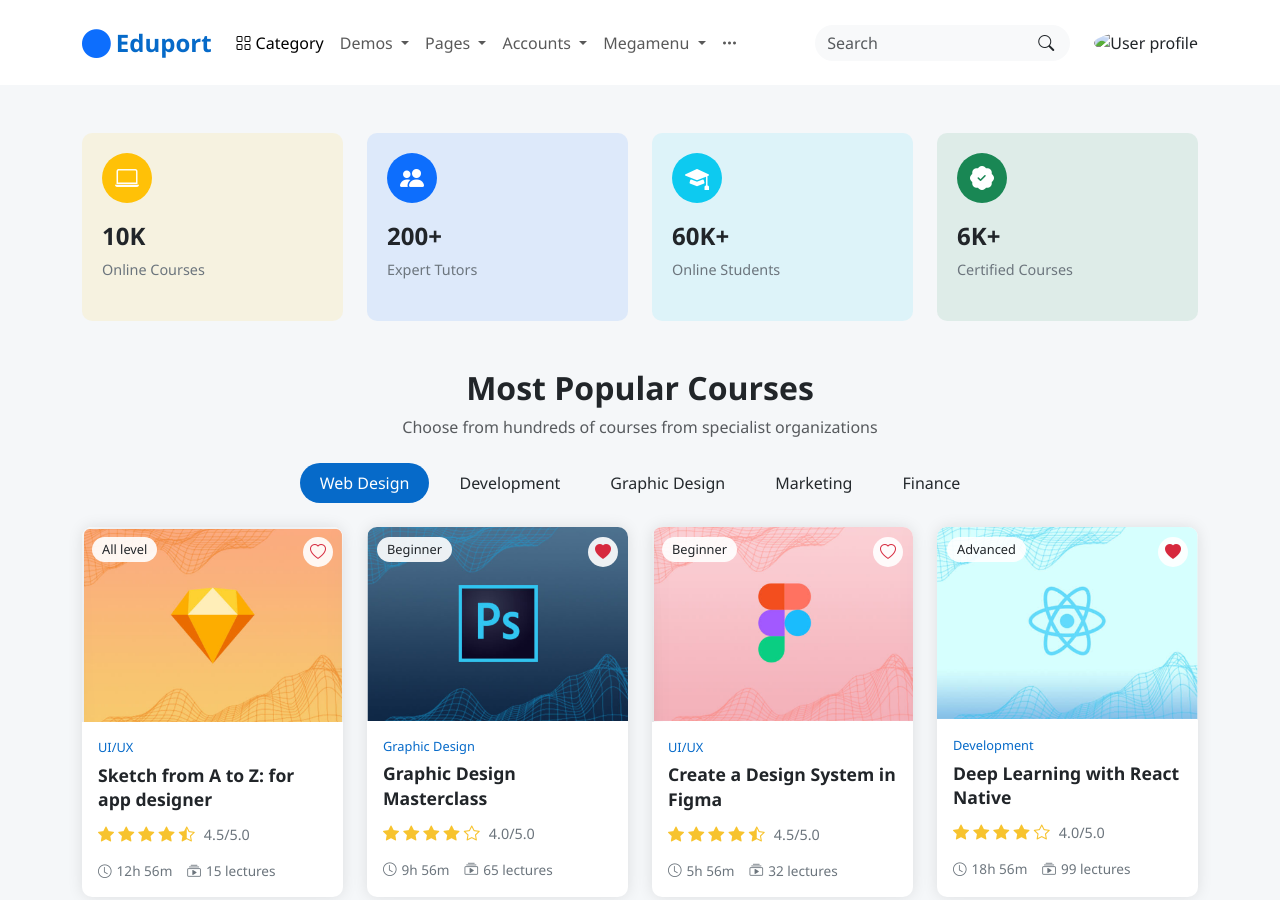
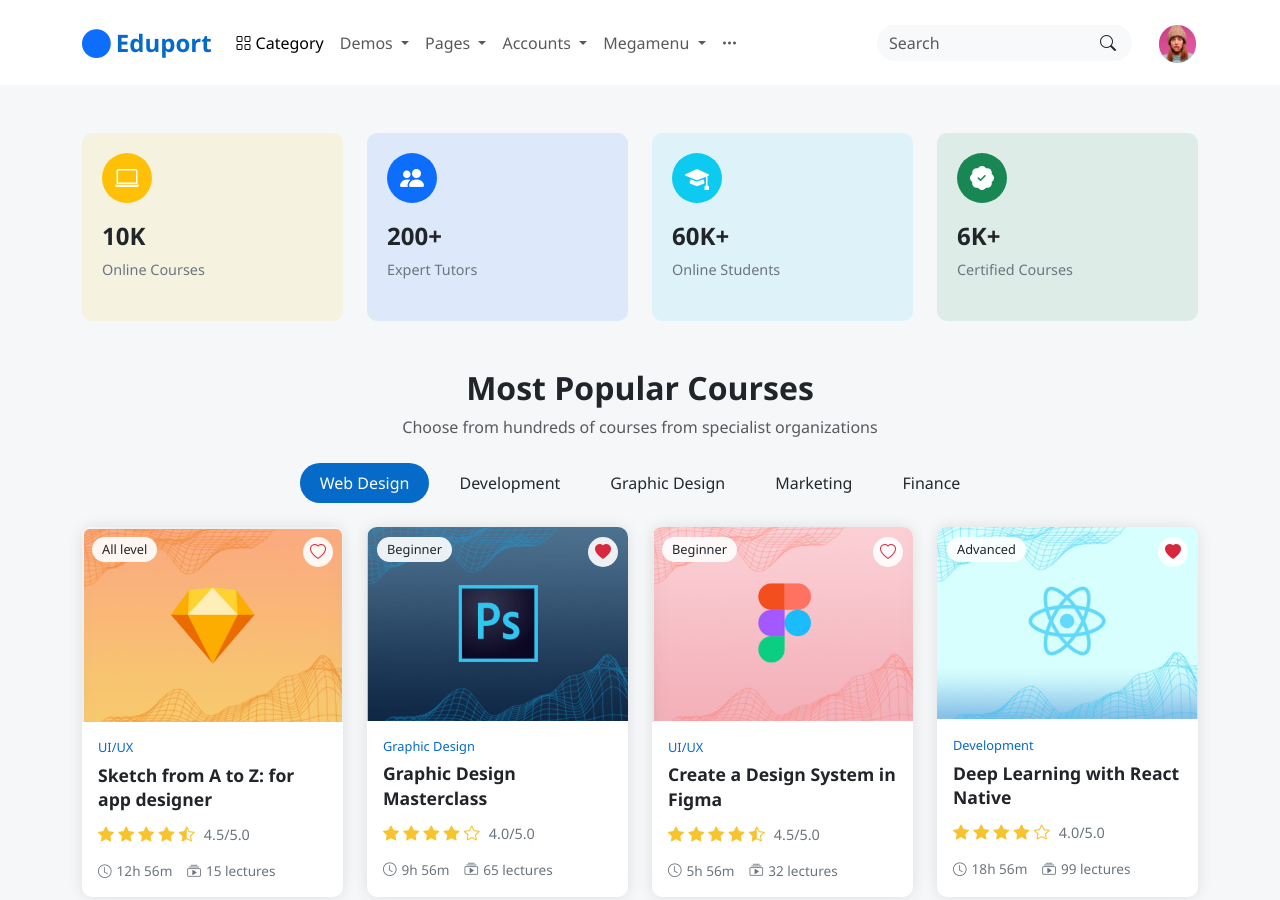
Before and after one commit to KoushikVNS/WebDevExam2025, a plain HTML site: page index.html in a window 1280 px wide. Shown: the top 900 px of the page. Drawn offline with nearby package versions, Linux system fonts and the light colour scheme.

Commit message:
Update index.html

```diff
--- a/index.html
+++ b/index.html
@@ -324,7 +324,7 @@
                             <i class="bi bi-search position-absolute top-50 end-0 translate-middle-y me-3"></i>
                         </div>
                         <div class="ms-2">
-                            <img src="/placeholder.svg?height=40&width=40" class="rounded-circle" alt="User profile">
+                            <img src="https://github.com/KoushikVNS/WebDevExam2025/blob/main/profile.png?raw=true" alt="Profile Image">
                         </div>
                     </div>
                 </div>
```
